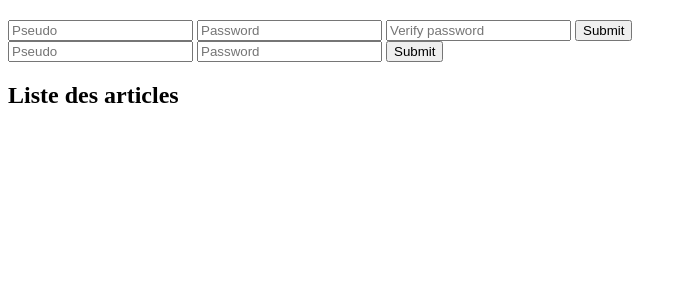
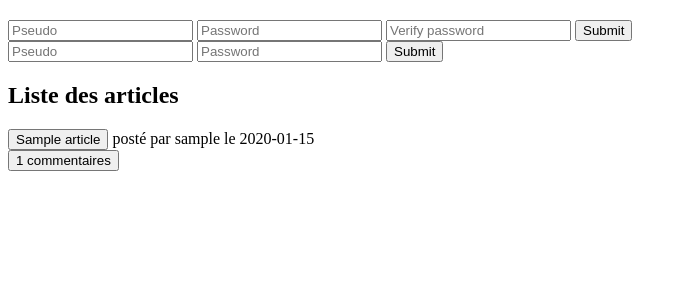
Before and after one commit to guillaumepn/Mini-Blog, a PHP site: page / in a window 1280 px wide. Shown: the part 47-347 px from the top of the page, without its empty margins (0-687 px from the left). Run offline with PHP 8.4, Linux system fonts and the light colour scheme; tables that the repository leaves empty hold one stand-in row (values such as "Sample post"); some libraries are stand-ins or nearby versions.

Commit message:
Fix du listing d'articles sur la home

```diff
--- a/header.php
+++ b/header.php
@@ -11,8 +11,6 @@ require_once("classAuthentification.php");
 <head>
 	<meta charset="UTF-8">
 	<title>Mini-Blog</title>
-
-
 
 	<script src="//cdn.tinymce.com/4/tinymce.min.js"></script>
      <script type="text/javascript">
--- a/index.php
+++ b/index.php
@@ -20,12 +20,29 @@
             echo "Aucun article.";
         } else {
 
-            foreach ($req as $article) {
+            foreach ($articles as $article) {
 
-                    echo '<form action="article.php" method="POST">';
-                    echo "<input type='hidden' name='id' value=".$article['id_article']."";
-                    echo "<a><button type='submit'>".$article['title']."</button></a></a>";
-                    echo "<br></form>";
+				$res = $bdd->prepare("SELECT * FROM mb_users WHERE id_user = :id_user");
+				$res->execute(array(':id_user' => $article->fk_id_user));
+				$user = $res->fetch(PDO::FETCH_OBJ);
+
+				// Lien : titre de l'article
+                echo '<form action="article.php" method="POST">';
+                echo "<input type='hidden' name='id' value=".$article->id_article.">";
+                echo "<button type='submit'>".$article->title."</button> posté par ".$user->username." le ".$article->date;
+                echo "</form>";
+
+				$res = $bdd->prepare("SELECT count(*) AS nb FROM mb_comments WHERE fk_id_article = :idArticle");
+				$res->execute(array(':idArticle' => $article->id_article));
+				$coms = $res->fetch(PDO::FETCH_OBJ);
+
+				// Lien : nombre de commentaires
+				echo '<form action="article.php#article-coms" method="POST">';
+                echo "<input type='hidden' name='id' value=".$article->id_article.">";
+                echo "<button type='submit'>".$coms->nb." commentaires</button>";
+                echo "</form>";
+
+
                 //echo "<p><a href=\"article.php?id=".$article['id_article']."\">".$article['title']."</a></p>";
 
             }
```
Also changed, not shown: admin/archive.php (+6 -5 lines), admin/updateStatus.php (+8 -8 lines).
